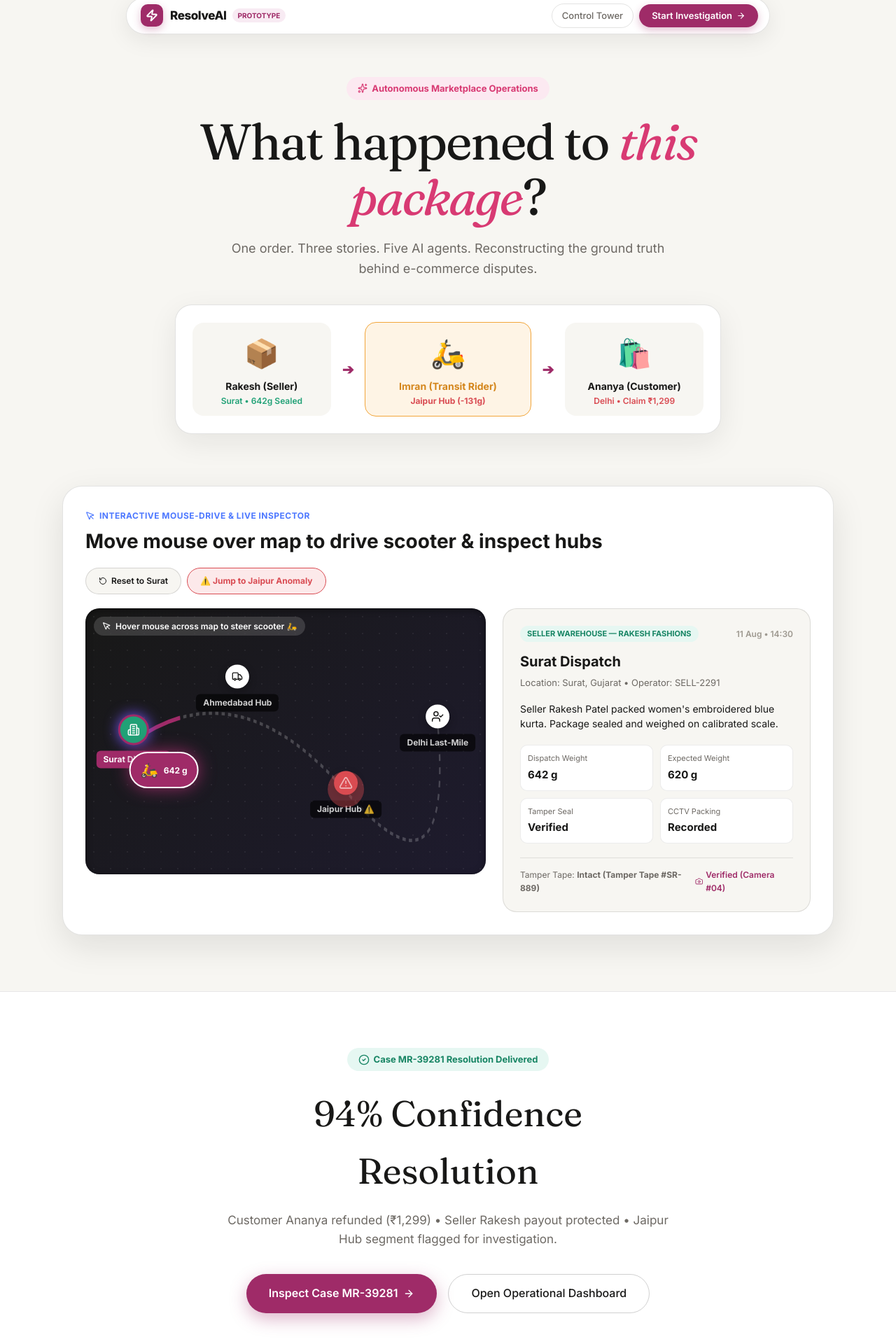
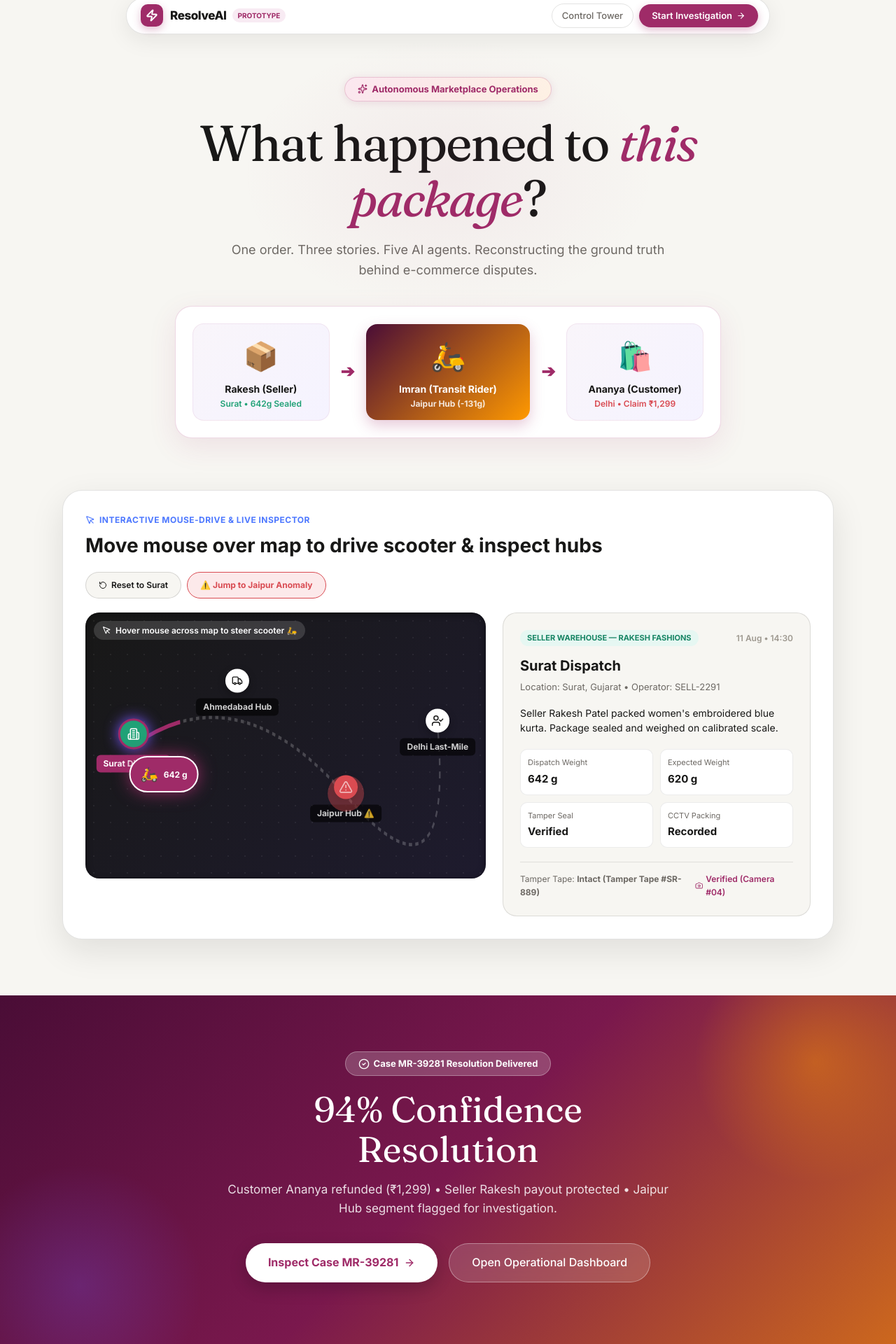
Before and after one commit to SakshiMalhotra18/Meesho, a Next.js app: page / in a window 1280 px wide. Shown: the part 20-1940 px from the top of the page at 70% size. Built offline with nearby package versions, Linux system fonts and the light colour scheme.

Commit message:
Landing page: Jamuni-to-Aam gradient on hero glow, transit rider card, and CTA section

```diff
--- a/components/landing/InteractiveLanding.tsx
+++ b/components/landing/InteractiveLanding.tsx
@@ -262,8 +262,12 @@ export default function InteractiveLanding() {
           alignItems: 'center',
           textAlign: 'center',
           padding: '130px 24px 30px',
+          position: 'relative',
         }}
       >
+        {/* Subtle ambient Jamuni glow in the background */}
+        <div style={{ position: 'absolute', top: '10%', left: '50%', transform: 'translateX(-50%)', width: '600px', height: '400px', borderRadius: '50%', background: 'radial-gradient(ellipse, rgba(159,43,104,0.06) 0%, transparent 70%)', pointerEvents: 'none' }} />
+
         <motion.div
           initial={{ opacity: 0, y: 15 }}
           animate={{ opacity: 1, y: 0 }}
@@ -271,13 +275,15 @@ export default function InteractiveLanding() {
             display: 'inline-flex',
             alignItems: 'center',
             gap: '6px',
-            background: '#FCE9F1',
-            color: '#D83A73',
-            padding: '6px 16px',
+            background: 'linear-gradient(135deg, #FCE9F1, #FFF4E5)',
+            color: '#9F2B68',
+            padding: '6px 18px',
             borderRadius: '9999px',
             fontSize: '0.8125rem',
             fontWeight: 700,
             marginBottom: '20px',
+            border: '1px solid rgba(159,43,104,0.2)',
+            boxShadow: '0 2px 12px rgba(159,43,104,0.12)',
           }}
         >
           <Sparkles size={14} /> Autonomous Marketplace Operations
@@ -297,7 +303,7 @@ export default function InteractiveLanding() {
             margin: '0 auto 20px',
           }}
         >
-          What happened to <span style={{ color: '#D83A73', fontStyle: 'italic' }}>this package</span>?
+          What happened to <span style={{ color: '#9F2B68', fontStyle: 'italic' }}>this package</span>?
         </motion.h1>
 
         <motion.p
@@ -309,7 +315,7 @@ export default function InteractiveLanding() {
           One order. Three stories. Five AI agents. Reconstructing the ground truth behind e-commerce disputes.
         </motion.p>
 
-        {/* Visual 3-Party Story Card */}
+        {/* Visual 3-Party Story Card — Jamuni gradient border */}
         <motion.div
           initial={{ opacity: 0, scale: 0.96 }}
           animate={{ opacity: 1, scale: 1 }}
@@ -319,31 +325,31 @@ export default function InteractiveLanding() {
             width: '100%',
             maxWidth: '780px',
             background: 'white',
-            border: '1px solid rgba(24, 24, 23, 0.12)',
+            border: '1.5px solid rgba(159, 43, 104, 0.18)',
             borderRadius: '24px',
-            boxShadow: '0 12px 40px rgba(24, 24, 23, 0.08)',
+            boxShadow: '0 12px 40px rgba(159, 43, 104, 0.1)',
             padding: '24px',
             margin: '0 auto 24px',
           }}
         >
           <div style={{ display: 'grid', gridTemplateColumns: '1fr auto 1.2fr auto 1fr', gap: '16px', alignItems: 'center' }}>
-            <div style={{ textAlign: 'center', padding: '12px', background: '#F7F6F2', borderRadius: '16px' }}>
+            <div style={{ textAlign: 'center', padding: '14px', background: 'linear-gradient(135deg, #F9F5FA, #F5F3FF)', borderRadius: '16px', border: '1px solid rgba(159,43,104,0.08)' }}>
               <div style={{ fontSize: '2.5rem', marginBottom: '4px' }}>📦</div>
               <div style={{ fontWeight: 700, fontSize: '0.875rem' }}>Rakesh (Seller)</div>
               <div style={{ fontSize: '0.75rem', color: '#20A176', fontWeight: 600 }}>Surat • 642g Sealed</div>
             </div>
 
-            <div style={{ color: '#9F2B68', fontWeight: 'bold', fontSize: '1.25rem' }}>➔</div>
+            <div style={{ color: '#9F2B68', fontWeight: 'bold', fontSize: '1.5rem' }}>➔</div>
 
-            <div style={{ textAlign: 'center', padding: '12px', background: '#FEF4E5', border: '1px solid #F2A63B', borderRadius: '16px' }}>
+            <div style={{ textAlign: 'center', padding: '14px', background: 'linear-gradient(135deg, #4A0D36, #FF9900)', borderRadius: '16px', boxShadow: '0 8px 20px rgba(159,43,104,0.25)' }}>
               <div style={{ fontSize: '2.5rem', marginBottom: '4px' }}>🛵</div>
-              <div style={{ fontWeight: 700, fontSize: '0.875rem', color: '#D4861C' }}>Imran (Transit Rider)</div>
-              <div style={{ fontSize: '0.75rem', color: '#D94B52', fontWeight: 700 }}>Jaipur Hub (-131g)</div>
+              <div style={{ fontWeight: 700, fontSize: '0.875rem', color: 'white' }}>Imran (Transit Rider)</div>
+              <div style={{ fontSize: '0.75rem', color: 'rgba(255,255,255,0.85)', fontWeight: 700 }}>Jaipur Hub (-131g)</div>
             </div>
 
-            <div style={{ color: '#9F2B68', fontWeight: 'bold', fontSize: '1.25rem' }}>➔</div>
+            <div style={{ color: '#9F2B68', fontWeight: 'bold', fontSize: '1.5rem' }}>➔</div>
 
-            <div style={{ textAlign: 'center', padding: '12px', background: '#F7F6F2', borderRadius: '16px' }}>
+            <div style={{ textAlign: 'center', padding: '14px', background: 'linear-gradient(135deg, #F9F5FA, #F5F3FF)', borderRadius: '16px', border: '1px solid rgba(159,43,104,0.08)' }}>
               <div style={{ fontSize: '2.5rem', marginBottom: '4px' }}>🛍️</div>
               <div style={{ fontWeight: 700, fontSize: '0.875rem' }}>Ananya (Customer)</div>
               <div style={{ fontSize: '0.75rem', color: '#D94B52', fontWeight: 600 }}>Delhi • Claim ₹1,299</div>
@@ -642,31 +648,45 @@ export default function InteractiveLanding() {
         </div>
       </section>
 
-      {/* FINAL RESOLUTION CTA */}
-      <section style={{ padding: '80px 24px 100px', background: 'white', borderTop: '1px solid rgba(24,24,23,0.1)', textAlign: 'center' }}>
-        <div style={{ maxWidth: '650px', margin: '0 auto' }}>
+      {/* FINAL RESOLUTION CTA — Jamuni → Aam Gradient */}
+      <section
+        style={{
+          padding: '80px 24px 100px',
+          background: 'linear-gradient(135deg, #4A0D36 0%, #7A184D 50%, #FF9900 130%)',
+          textAlign: 'center',
+          position: 'relative',
+          overflow: 'hidden',
+        }}
+      >
+        {/* Ambient orbs */}
+        <div style={{ position: 'absolute', top: '-80px', right: '-60px', width: '350px', height: '350px', borderRadius: '50%', background: 'radial-gradient(circle, rgba(255,153,0,0.4) 0%, transparent 70%)', pointerEvents: 'none' }} />
+        <div style={{ position: 'absolute', bottom: '-80px', left: '-60px', width: '350px', height: '350px', borderRadius: '50%', background: 'radial-gradient(circle, rgba(118,87,246,0.25) 0%, transparent 70%)', pointerEvents: 'none' }} />
+
+        <div style={{ maxWidth: '650px', margin: '0 auto', position: 'relative' }}>
           <div
             style={{
               display: 'inline-flex',
               alignItems: 'center',
               gap: '6px',
-              background: '#E6F7F2',
-              color: '#178564',
-              padding: '6px 16px',
+              background: 'rgba(255,255,255,0.2)',
+              backdropFilter: 'blur(8px)',
+              color: 'white',
+              padding: '6px 18px',
               borderRadius: '9999px',
               fontSize: '0.8125rem',
               fontWeight: 700,
               marginBottom: '20px',
+              border: '1px solid rgba(255,255,255,0.3)',
             }}
           >
             <CheckCircle2 size={16} /> Case MR-39281 Resolution Delivered
           </div>
 
-          <h2 style={{ fontFamily: 'var(--font-fraunces), Georgia, serif', fontSize: 'clamp(2rem, 4vw, 3.2rem)', fontWeight: 400, marginBottom: '16px' }}>
+          <h2 style={{ fontFamily: 'var(--font-fraunces), Georgia, serif', fontSize: 'clamp(2rem, 4vw, 3.5rem)', fontWeight: 400, marginBottom: '16px', color: 'white', lineHeight: 1.1 }}>
             94% Confidence Resolution
           </h2>
 
-          <p style={{ fontSize: '1.0625rem', color: '#6D6964', marginBottom: '36px', lineHeight: 1.6 }}>
+          <p style={{ fontSize: '1.0625rem', color: 'rgba(255,255,255,0.85)', marginBottom: '36px', lineHeight: 1.6 }}>
             Customer Ananya refunded (₹1,299) • Seller Rakesh payout protected • Jaipur Hub segment flagged for investigation.
           </p>
 
@@ -675,17 +695,17 @@ export default function InteractiveLanding() {
               href="/cases/MR-39281"
               className="btn"
               style={{
-                background: '#9F2B68',
-                color: 'white',
+                background: 'white',
+                color: '#9F2B68',
                 borderRadius: '9999px',
                 padding: '14px 32px',
                 fontSize: '1rem',
-                fontWeight: 600,
+                fontWeight: 700,
                 textDecoration: 'none',
                 display: 'inline-flex',
                 alignItems: 'center',
                 gap: '8px',
-                boxShadow: '0 8px 24px rgba(159, 43, 104,0.35)',
+                boxShadow: '0 8px 24px rgba(0,0,0,0.2)',
               }}
             >
               Inspect Case MR-39281 <ArrowRight size={16} />
@@ -694,9 +714,10 @@ export default function InteractiveLanding() {
               href="/control-tower"
               className="btn"
               style={{
-                background: 'transparent',
-                color: '#181817',
-                border: '1px solid rgba(24,24,23,0.2)',
+                background: 'rgba(255,255,255,0.15)',
+                backdropFilter: 'blur(8px)',
+                color: 'white',
+                border: '1px solid rgba(255,255,255,0.35)',
                 borderRadius: '9999px',
                 padding: '14px 32px',
                 fontSize: '1rem',
@@ -711,7 +732,7 @@ export default function InteractiveLanding() {
       </section>
 
       {/* Footer */}
-      <footer style={{ padding: '32px 24px', textAlign: 'center', fontSize: '0.8125rem', color: '#9E9990', borderTop: '1px solid rgba(24,24,23,0.1)' }}>
+      <footer style={{ padding: '32px 24px', textAlign: 'center', fontSize: '0.8125rem', color: '#9E9990', borderTop: '1px solid rgba(24,24,23,0.1)', background: 'white' }}>
         ResolveAI — Independent concept prototype built with synthetic marketplace data. Not affiliated with Meesho.
       </footer>
     </div>
```
Also changed, not shown: components/cases/investigation/InvestigationView.tsx (+36 -20 lines).
